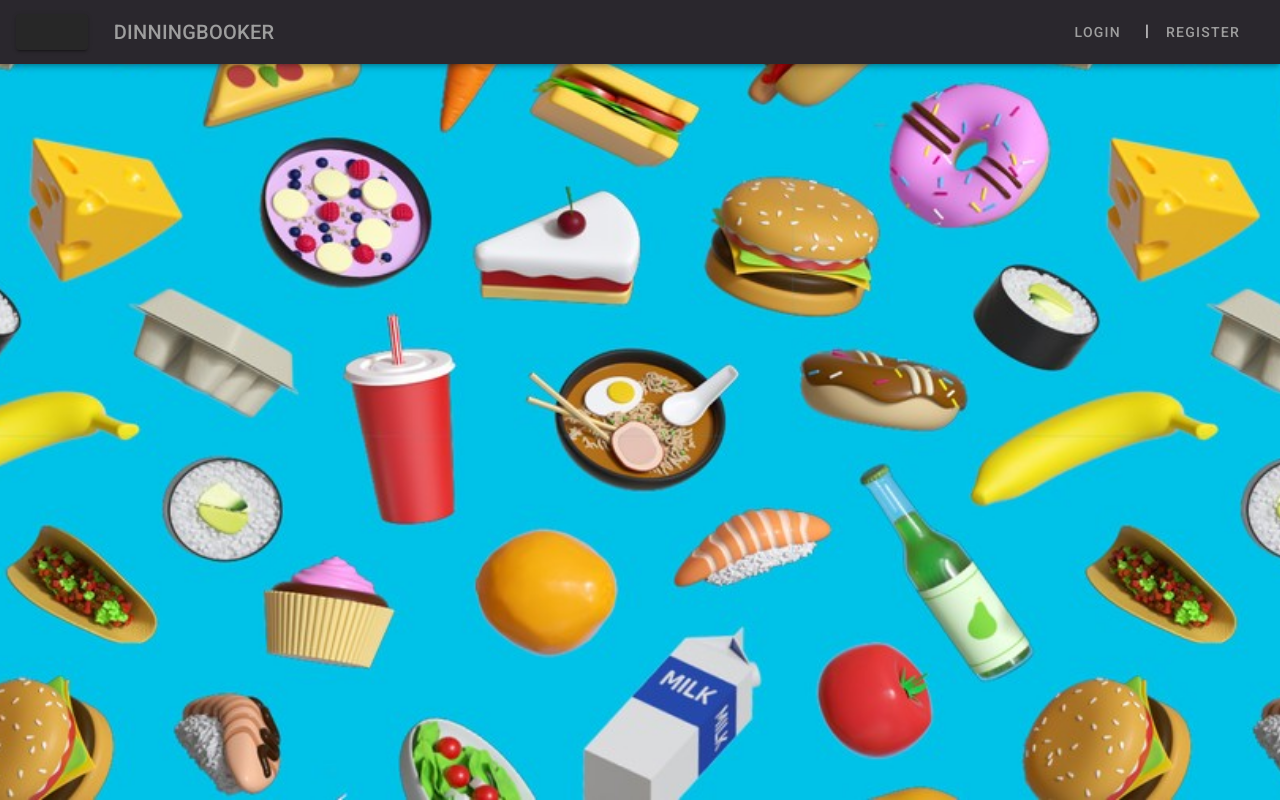
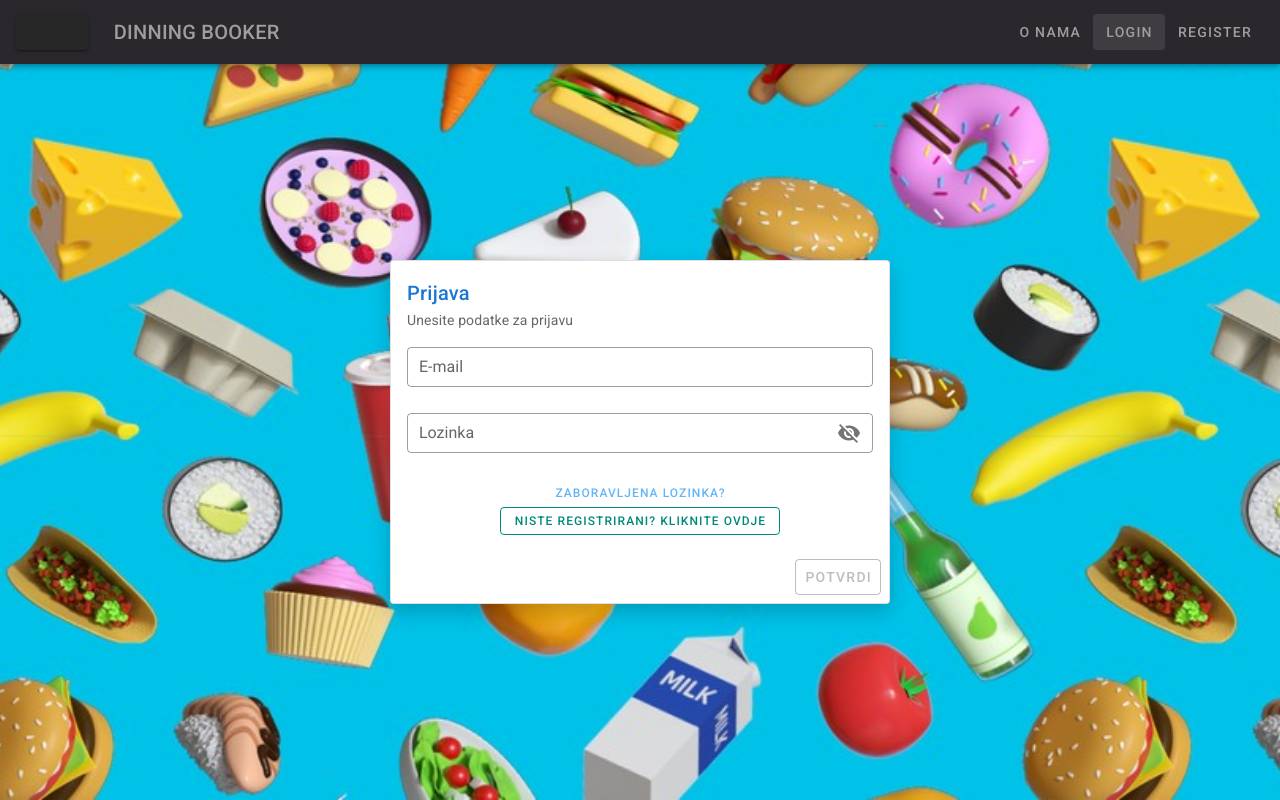
Before and after one commit to patrikobsivac/DiningBooker-Frontend, a Vue app: page /login in a window 1280 px wide. Built offline with nearby package versions, Linux system fonts and the light colour scheme.

Commit message:
Added AboutView & LoginView
- Dodan AboutView
- Dodan LoginView
- Dodani routeri za About i LoginView
- Redizajniran HomeView

```diff
--- a/src/App.vue
+++ b/src/App.vue
@@ -5,24 +5,25 @@
         <v-btn href="/" class="mr-2">
           <v-img alt="Logo" class="shrink" contain src="./assets/dish.png" width="40"/>
         </v-btn>
-
         <v-btn text color="grey lighten-8" class="text-h6">
-          DinningBooker
+          Dinning Booker
         </v-btn>
       </div>
-
-      <v-col align="right">
-        <v-btn text class="pa-3" color="grey lighten-6" to="#" v-if="!isUserAuthenticated">
+      <v-spacer />
+      <div class="d-flex align-center">
+        <v-btn text class="pa-3" color="grey lighten-6" to="/about">
+          O nama
+        </v-btn>
+        <v-btn text class="pa-3" color="grey lighten-6" to="/login" v-if="!isUserAuthenticated">
           Login
         </v-btn>
-        &nbsp; |
-        <v-btn text class="pa-3" color="grey lighten-6" to="#" v-if="!isUserAuthenticated">
+        <v-btn text class="pa-3" color="grey lighten-6" to="/register" v-if="!isUserAuthenticated">
           Register
         </v-btn>
         <v-btn text class="pa-3" color="red lighten-8" v-else @click="handleLogout" href="/">
           Logout
         </v-btn>
-      </v-col>
+      </div>
     </v-app-bar>
     <v-main>
       <router-view/>
@@ -47,5 +48,6 @@ export default {
   background-size: cover;
   background-position: center;
   background-repeat: no-repeat;
+  min-height: 100vh;
 }
 </style>
--- a/src/router/index.js
+++ b/src/router/index.js
@@ -1,7 +1,7 @@
 import Vue from 'vue'
 import VueRouter from 'vue-router'
 import HomeView from '../views/HomeView.vue'
-
+import LoginView from '../views/LoginView.vue'
 Vue.use(VueRouter)
 
 const routes = [
@@ -11,8 +11,13 @@ const routes = [
     component: HomeView
   },
   {
+    path: '/login',
+    name: 'LoginView',
+    component: LoginView
+  },
+  {
     path: '/about',
-    name: 'about',
+    name: 'AboutView',
     // route level code-splitting
     // this generates a separate chunk (about.[hash].js) for this route
     // which is lazy-loaded when the route is visited.
--- a/src/views/AboutView.vue
+++ b/src/views/AboutView.vue
@@ -1,5 +1,80 @@
 <template>
-  <div class="about">
-    <h1>This is an about page</h1>
-  </div>
+  <v-container class="fill-height d-flex align-center justify-center">
+    <v-row justify="center">
+      <v-col cols="12" md="8">
+        <transition name="fade-in">
+          <v-card
+            v-if="showCard"
+            class="glass-card pa-5"
+            elevation="10">
+            <v-card-title class="headline font-weight-bold mb-4">
+              O nama
+            </v-card-title>
+            <v-card-text class="body-1">
+              <p>
+                <strong>DiningBooker</strong> je jedinstvena aplikacija koja pruža uslugu za brzu i
+                jednostavnu rezervaciju stolova u gradskim restoranima.
+              </p>
+              <p>
+                Naš je zadatak učiniti Vaše iskustvo traženja pravog ugostiteljskog objekta za obiteljsku večeru,
+                poslovni sastanak ili večer sa dragim prijateljima i obitelji.
+              </p>
+              <p>
+                Zahvaljujući DiningBooker, možete si pronaći slobodne termine, odabrati restorane koji vam se najviše sviđaju
+                i rezervirati svoj stol u nekoliko klikova.
+              </p>
+              <p>
+                DiningBooker aplikacija će Vas voditi do najboljeg za sve kojima je stalo do restorana s dobrim pogledom na more,
+                ugodan ambijent za dvoje ili restoran s bogatom ponudom jelovnika.
+              </p>
+              <p>
+                Naš sustav obavijesti nikada neće dopustiti da propustite svoju rezervaciju, a naš tim za korisnike
+                uvijek je dostupan za odgovore na Vaša pitanja.
+              </p>
+            </v-card-text>
+
+            <v-card-actions>
+              <v-spacer></v-spacer>
+              <v-btn color="primary" outlined to="/">
+                Natrag na početnu
+              </v-btn>
+            </v-card-actions>
+          </v-card>
+        </transition>
+      </v-col>
+    </v-row>
+  </v-container>
 </template>
+
+<script>
+export default {
+  name: "AboutUs",
+  data() {
+    return {
+      showCard: false,
+    };
+  },
+  mounted() {
+    setTimeout(() => {
+      this.showCard = true;
+    }, 100);
+  },
+};
+</script>
+
+<style scoped>
+.glass-card {
+  background: rgba(255, 255, 255, 0.9);
+  border-radius: 12px;
+  backdrop-filter: blur(6px);
+  box-shadow: 0 8px 20px rgba(0, 0, 0, 0.2);
+}
+
+.fade-in-enter-active {
+  transition: opacity 0.9s ease, transform 0.9s ease;
+}
+.fade-in-enter {
+  opacity: 0;
+  transform: translateY(30px);
+}
+</style>
--- a/src/views/HomeView.vue
+++ b/src/views/HomeView.vue
@@ -8,7 +8,7 @@
     <v-row>
       <v-col cols="12" md="6" v-for="food in foods.slice(0, 2)" :key="food.id" class="pa-3">
         <v-card
-          class="mx-auto hoverable-card rounded-lg card-bg"
+          class="mx-auto hoverable-card rounded-lg card-bg fade-in-up"
           max-width="350"
           elevation="6"
           @click="goToPage(food.foodName)"
@@ -29,7 +29,8 @@
     <v-row justify="center">
       <v-col cols="12" md="6" class="pa-3">
         <v-card
-          class="mx-auto hoverable-card rounded-lg card-bg"
+          class="mx-auto hoverable-card rounded-lg card-bg fade-in-up"
+          style="animation-delay: 0.4s;"
           max-width="350"
           elevation="6"
           @click="goToPage(foods[2].foodName)"
@@ -160,12 +161,17 @@ v-container {
   border-radius: 4px;
 }
 
+.fade-in-up {
+  opacity: 0;
+  animation: fadeInUp 0.9s ease-out forwards;
+}
+
 @keyframes fadeInUp {
-  from {
+  0% {
     opacity: 0;
     transform: translateY(20px);
   }
-  to {
+  100% {
     opacity: 1;
     transform: translateY(0);
   }
--- /dev/null
+++ b/src/views/LoginView.vue
@@ -0,0 +1,176 @@
+<template>
+	<v-container fill-height fluid>
+		<v-row align="center" justify="center">
+			<v-col align="center" justify="center" cols="12">
+				<v-card class="custom-card" width="500px" outlined>
+					<v-card-title align="left" class="primary--text">Prijava</v-card-title>
+					<v-card-subtitle align="left">
+						Unesite podatke za prijavu
+					</v-card-subtitle>
+					<v-card-text class="custom-card-text">
+						<v-form v-model="isValid">
+							<v-text-field
+								v-model="userEmail"
+								dense
+								label="E-mail"
+								clearable
+								type="email"
+								:rules="[fieldRules.required, fieldRules.email]"
+								outlined></v-text-field>
+							<v-text-field
+								v-model="userPassword"
+								dense
+								label="Lozinka"
+								clearable
+								:append-icon="togglePassword ? 'mdi-eye' : 'mdi-eye-off'"
+								:rules="[fieldRules.required, fieldRules.minLength]"
+								:type="togglePassword ? 'text' : 'password'"
+								@click:append="togglePasswordVisibility"
+								outlined></v-text-field>
+						</v-form>
+						<v-btn
+							@click="showPasswordDialog"
+							class="text-left"
+							text
+							small
+							color="blue lighten-2">
+							Zaboravljena lozinka?
+						</v-btn>
+						<v-btn
+							outlined
+							small
+							color="teal darken-1"
+							to="/registracija">
+							Niste registrirani? Kliknite ovdje
+						</v-btn>
+					</v-card-text>
+					<v-card-actions class="custom-card-actions">
+						<v-btn
+							@click="submitLogin"
+							:disabled="disableLoginButton"
+							outlined
+							color="primary">
+							Potvrdi
+						</v-btn>
+					</v-card-actions>
+				</v-card>
+				<v-dialog
+					width="350px"
+					persistent
+					v-model="passwordResetDialog">
+					<v-card>
+						<v-card-title>Resetiraj Lozinku</v-card-title>
+						<v-card-subtitle>
+							Unesite svoj e-mail za resetiranje lozinke
+						</v-card-subtitle>
+						<v-card-text>
+							<v-text-field
+								v-model="emailForPasswordReset"
+								dense
+								label="E-mail"
+								clearable
+								type="text"
+								:rules="[fieldRules.required, fieldRules.email]"
+								outlined></v-text-field>
+						</v-card-text>
+						<v-card-actions>
+							<v-btn
+								color="red"
+								outlined
+								text
+								small
+								@click="closePasswordDialog">
+								Zatvori
+							</v-btn>
+							<v-btn
+								outlined
+								small
+								color="green darken-2"
+								@click="sendResetLink(emailForPasswordReset)">
+								Pošalji
+							</v-btn>
+						</v-card-actions>
+					</v-card>
+				</v-dialog>
+			</v-col>
+		</v-row>
+	</v-container>
+</template>
+
+<script>
+export default {
+	name: 'LoginPage',
+	data() {
+		return {
+			emailForPasswordReset: null,
+			passwordResetDialog: false,
+			disableLoginButton: false,
+			isValid: true,
+			userEmail: null,
+			userPassword: null,
+			togglePassword: false,
+			fieldRules: {
+				required: (value) => !!value || "Ovo polje je obavezno",
+				minLength: (v) => v?.length >= 6 || "Lozinka mora imati najmanje 6 znakova",
+				email: (v) =>
+					!v ||
+					/^\w+([.-]?\w+)*@\w+([.-]?\w+)*(\.\w{2,3})+$/.test(v) ||
+					"Neispravna e-mail adresa!",
+			},
+		};
+	},
+	methods: {
+		submitLogin() {
+			alert(`Prijava s email: ${this.userEmail}, lozinka: ${this.userPassword}`);
+			this.$router.push("/");
+		},
+		sendResetLink(email) {
+			alert(`Reset lozinke za email: ${email}`);
+			this.closePasswordDialog();
+		},
+		togglePasswordVisibility() {
+			this.togglePassword = !this.togglePassword;
+		},
+		closePasswordDialog() {
+			this.passwordResetDialog = false;
+		},
+		showPasswordDialog() {
+			this.passwordResetDialog = true;
+		},
+	},
+	watch: {
+		isValid(newVal) {
+			this.disableLoginButton = !newVal;
+		},
+	},
+};
+</script>
+
+<style scoped>
+.custom-card {
+  background: rgba(255, 255, 255, 0.9);
+  border-radius: 12px;
+  backdrop-filter: blur(6px);
+  box-shadow: 0 8px 20px rgba(0, 0, 0, 0.2);
+}
+
+.primary--text {
+	color: #1e88e5 !important;
+}
+
+.custom-card-text {
+	padding-top: 20px;
+}
+
+.custom-card-actions {
+	justify-content: flex-end;
+}
+
+.text-left {
+	margin-left: 0;
+}
+
+.text-right {
+	margin-right: 0;
+}
+</style>
```
